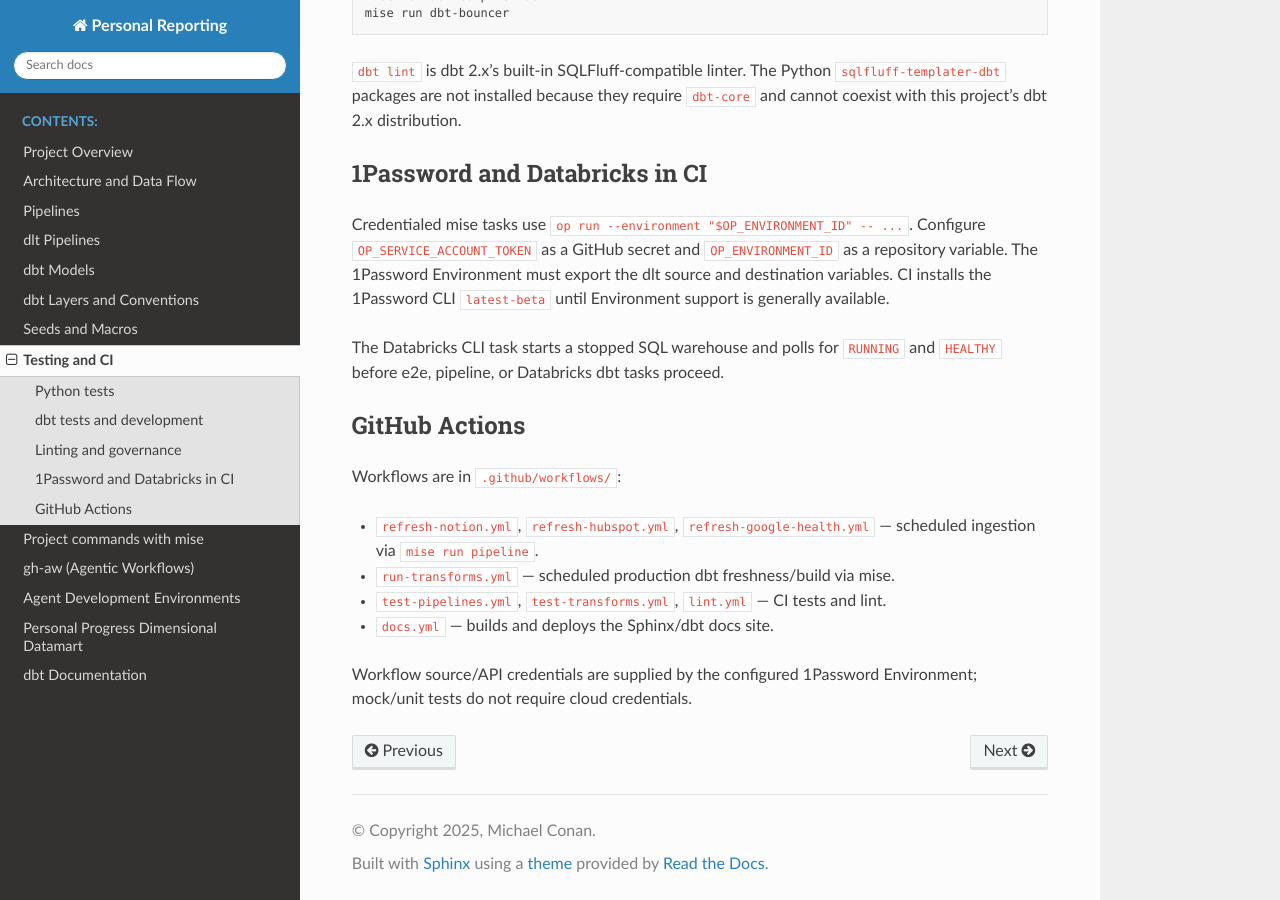
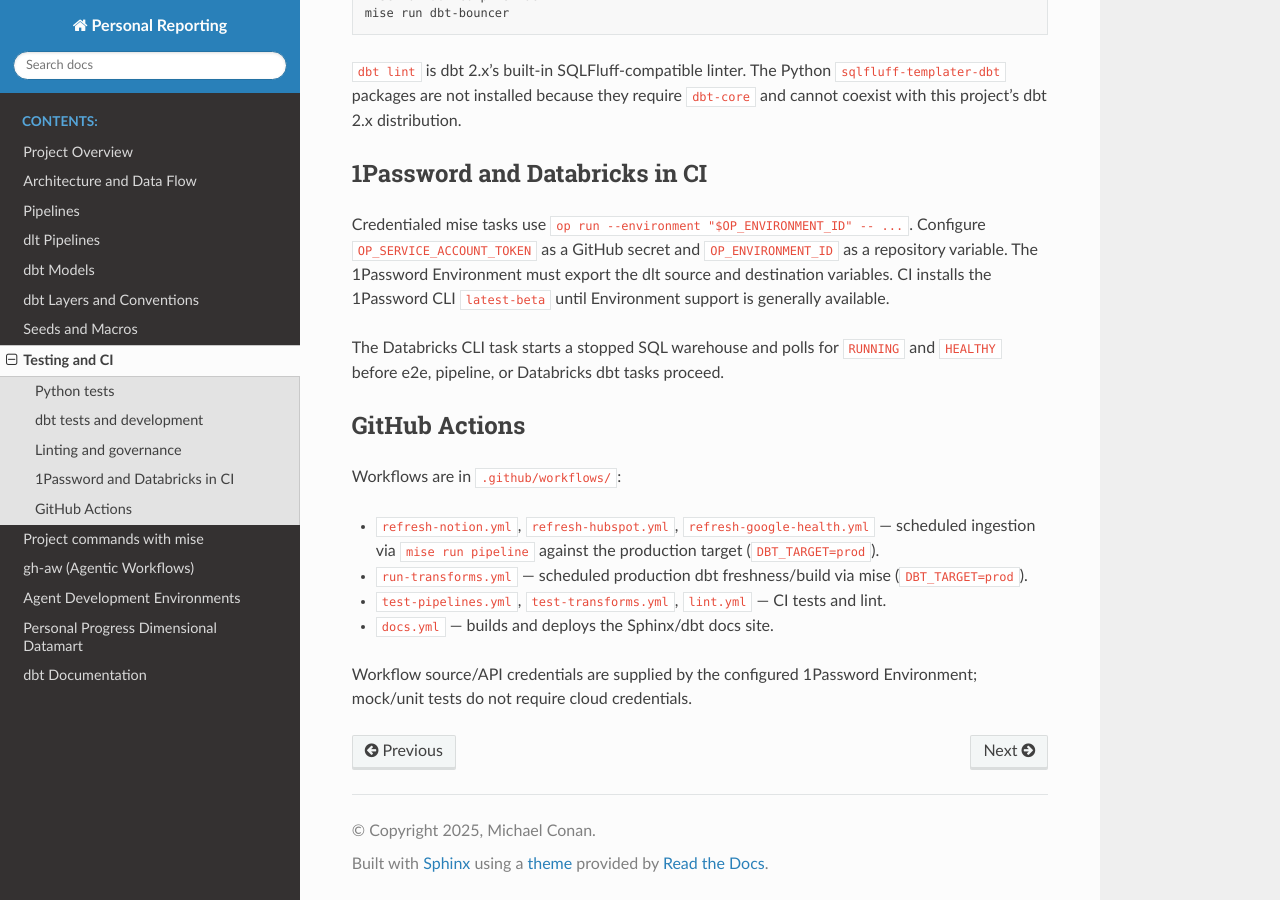
Before and after one commit to michaelconan/personal-reporting-pipelines, a Sphinx documentation site: the page built from docs/source/testing_ci.md, in a window 1280 px wide and 900 px high, scrolled down 939 px. Built offline with Sphinx 7.4.7 and the Read the Docs theme 3.1.0, drawn with Linux system fonts in a browser that asks for light colours.

Commit message:
fix(ci): run dlt and dbt workflows against production
The mise env block forced DBT_TARGET=dev, so scheduled dlt pipelines wrote to raw_dev while dbt source freshness read raw. Preserve an externally supplied DBT_TARGET (defaulting to dev) and pin the scheduled workflows to prod, overriding any target injected by the 1Password environment.

Co-authored-by: OpenCode (deepseek-v4.1-flash) <opencode-agent[bot]@users.noreply.github.com>

```diff
--- a/docs/source/testing_ci.md
+++ b/docs/source/testing_ci.md
@@ -63,8 +63,10 @@ and `HEALTHY` before e2e, pipeline, or Databricks dbt tasks proceed.
 Workflows are in `.github/workflows/`:
 
 - `refresh-notion.yml`, `refresh-hubspot.yml`, `refresh-google-health.yml` —
-  scheduled ingestion via `mise run pipeline`.
-- `run-transforms.yml` — scheduled production dbt freshness/build via mise.
+  scheduled ingestion via `mise run pipeline` against the production target
+  (`DBT_TARGET=prod`).
+- `run-transforms.yml` — scheduled production dbt freshness/build via mise
+  (`DBT_TARGET=prod`).
 - `test-pipelines.yml`, `test-transforms.yml`, `lint.yml` — CI tests and lint.
 - `docs.yml` — builds and deploys the Sphinx/dbt docs site.
 
--- a/mise.toml
+++ b/mise.toml
@@ -5,7 +5,7 @@ opencode = "1.19.0"
 "databricks-cli" = "latest"
 
 [env]
-DBT_TARGET="dev"
+DBT_TARGET = "{% if env.DBT_TARGET %}{{ env.DBT_TARGET }}{% else %}dev{% endif %}"
 DBT_RAW_DATASET="raw"
 DBT_PROJECT_DIR = "{{ config_root }}/dbt"
 DBT_PROFILES_DIR = "{{ config_root }}/dbt"
```
Also changed, not shown: 4 other files.
